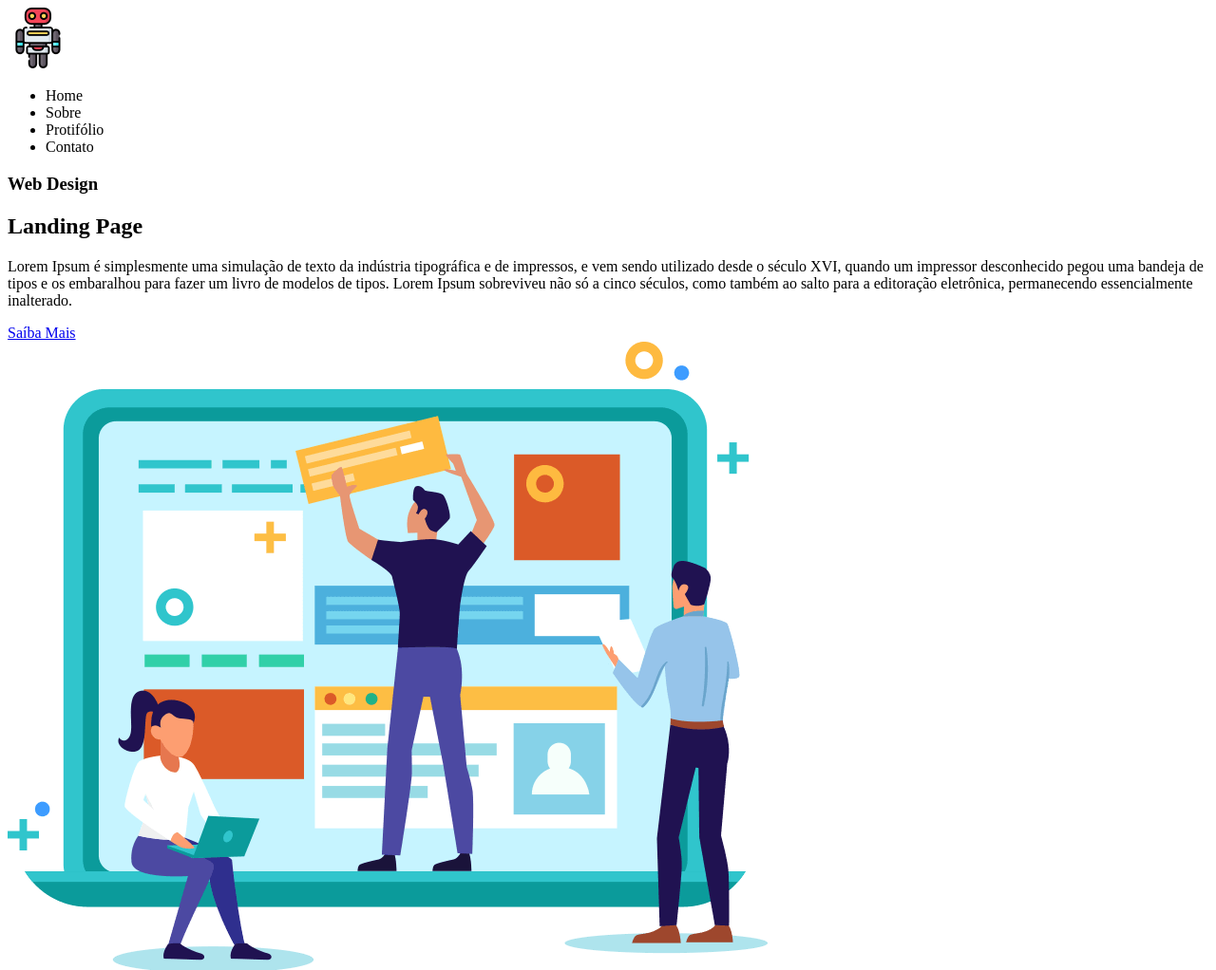
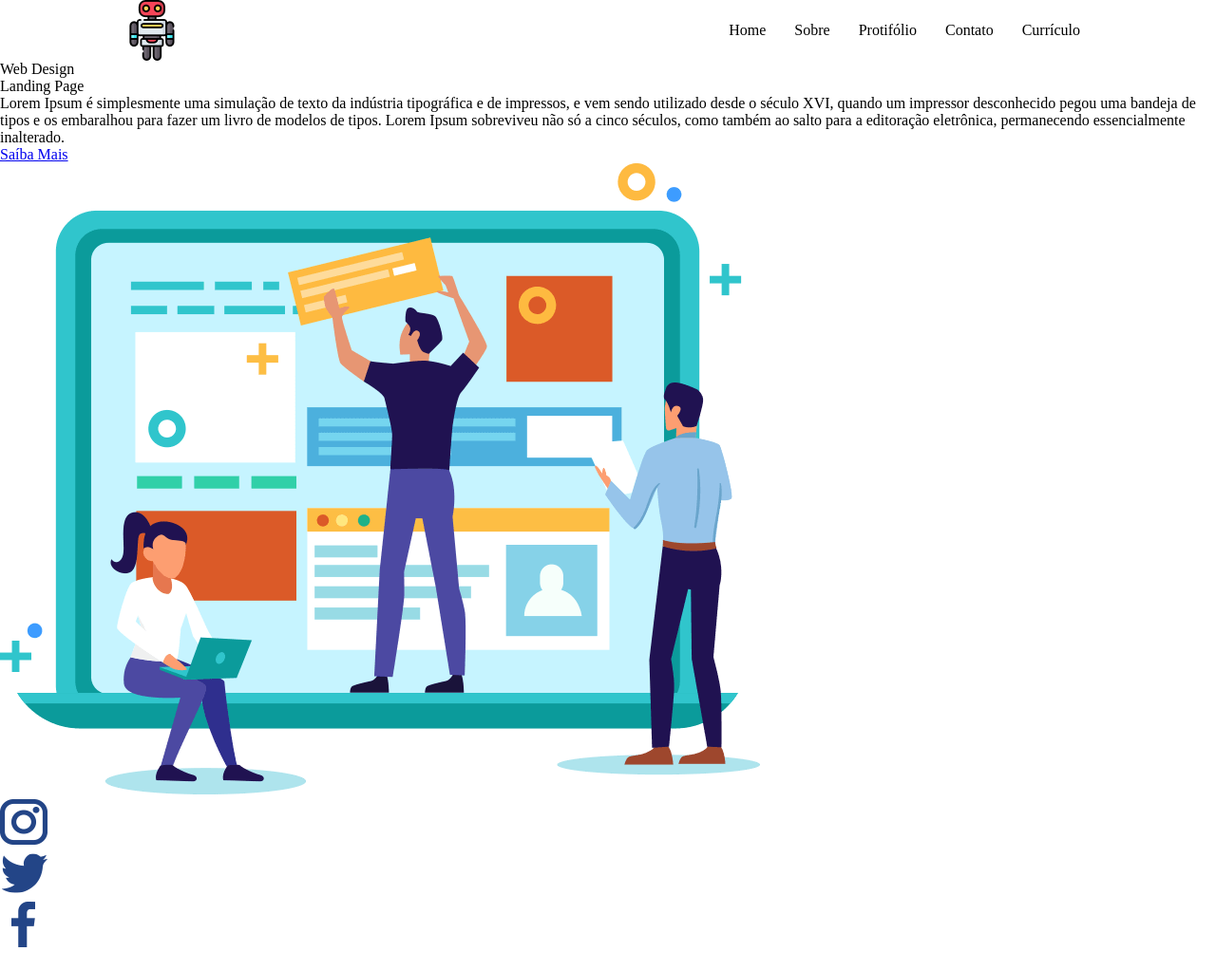
Before and after one commit to henriqueespindola/Site, a plain HTML site: page index.html in a window 1280 px wide. Shown: the top 1022 px of the page at 95% size. Drawn offline with Linux system fonts and the light colour scheme.

Commit message:
Criação de estrutura do css

```diff
--- /dev/null
+++ b/assets/css/header.css
@@ -0,0 +1,16 @@
+header{
+  width: 1024px;
+  margin: 0 auto;
+  display: flex;
+  flex-direction: row;
+  justify-content: space-between;
+align-items: center;
+}
+header nav ul{
+  display: flex;
+  flex-direction: row;
+  list-style: none;
+}
+header nav ul li{
+  padding: 0 15px;
+}
--- /dev/null
+++ b/assets/css/style.css
@@ -0,0 +1,9 @@
+@import "./header.css";
+*{
+  margin: 0;
+  padding: 0;
+  border: 0;
+  font-size: 100%;
+  font: inherit;
+  vertical-align: baseline;
+}
--- a/index.html
+++ b/index.html
@@ -6,6 +6,7 @@
   <meta http-equiv="X-UA-Compatible" content="IE=edge">
   <meta name="viewport" content="width=device-width, initial-scale=1.0">
   <title>Meu site</title>
+  <link rel="stylesheet" type="text/css" href="./assets/css/style.css">
 </head>
 
 <body>
@@ -19,6 +20,7 @@
         <li>Sobre</li>
         <li>Protifólio</li>
         <li>Contato</li>
+        <li>Currículo</li>
       </ul>
     </nav>
     <!--End Menu do site-->
```
